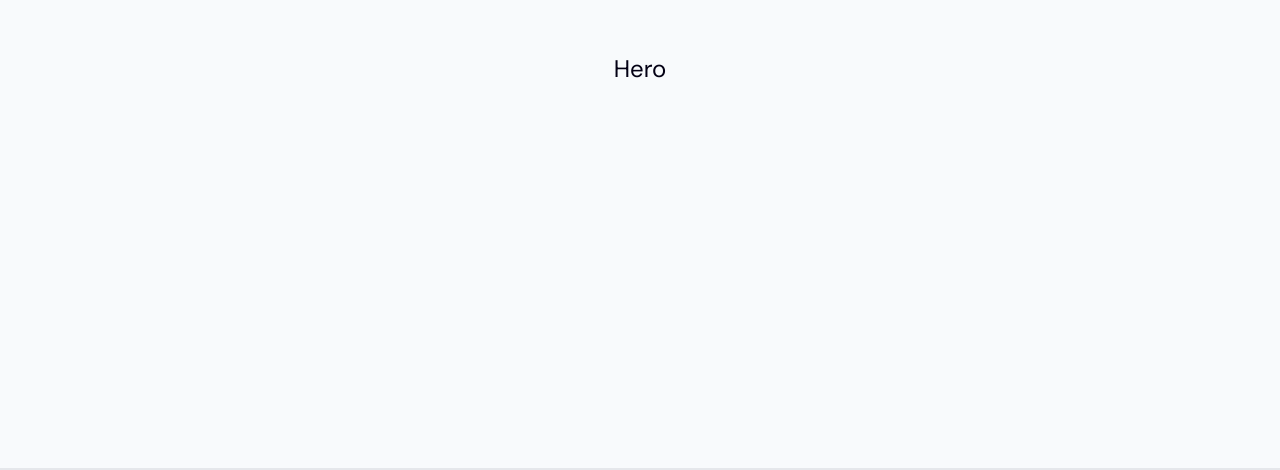
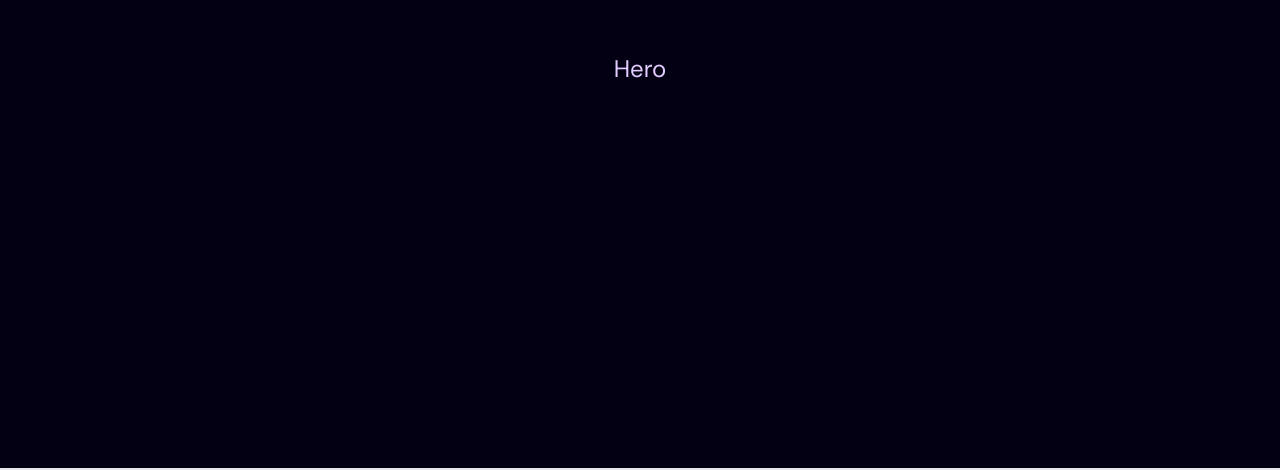
Before and after one commit to mujibur-rohman/mujiburrohman, a Next.js app: page / in a window 1280 px wide. Shown: the part 330-800 px from the top of the page. Built offline with nearby package versions, Linux system fonts and the light colour scheme.

Commit message:
feature dark mode

```diff
--- a/package.json
+++ b/package.json
@@ -18,6 +18,7 @@
     "eslint-config-next": "13.4.19",
     "framer-motion": "^10.16.4",
     "next": "13.4.19",
+    "next-themes": "^0.2.1",
     "postcss": "8.4.29",
     "react": "18.2.0",
     "react-dom": "18.2.0",
--- a/src/components/atom/switch-theme.tsx
+++ b/src/components/atom/switch-theme.tsx
@@ -1,7 +1,9 @@
 import { cn } from "@/lib/utils";
 import { SunIcon } from "@heroicons/react/20/solid";
-import { motion } from "framer-motion";
+import { AnimatePresence, motion, useAnimation } from "framer-motion";
 import { useState } from "react";
+import { useTheme } from "next-themes";
+import { MoonIcon } from "@heroicons/react/24/outline";
 
 type Props = {
   className?: string;
@@ -9,21 +11,24 @@ type Props = {
 
 function SwitchTheme({ className }: Props) {
   const [toggle, setToggle] = useState(false);
+  const { setTheme, theme } = useTheme();
+  const controls = useAnimation();
+
+  const handleThemeClick = async () => {
+    await controls.start({ y: -10, transition: { duration: 0.4 } });
+    await controls.start({ y: 100, transition: { duration: 1 } });
+    setTheme(theme === "light" ? "dark" : "light");
+    await controls.start({ y: -10, transition: { duration: 1 } });
+    await controls.start({ y: 0, transition: { duration: 0.4 } });
+  };
+
   return (
     <motion.button
-      variants={{
-        night: {
-          y: [0, -20, 100, 0],
-          transition: { duration: 2 },
-        },
-        light: {
-          y: [0, -20, 100, 0],
-          transition: { duration: 2 },
-        },
-      }}
-      animate={toggle ? "night" : "light"}
+      initial={{ y: 0 }}
+      onClick={handleThemeClick}
+      animate={controls}
       className={cn(
-        "switch-theme-mobile dark:text-neutral-100 bg-white transition-colors p-2 rounded-full cursor-pointer border-[1px] hover:dark:bg-neutral-700 dark:bg-neutral-600 shadow-lg shadow-neutral-100/5 dark:border-neutral-400",
+        "switch-theme-mobile dark:text-neutral-100 bg-white transition-colors p-2 rounded-full cursor-pointer border-[2px] hover:dark:bg-neutral-700 dark:bg-neutral-600 shadow-lg shadow-neutral-100/5 dark:border-neutral-400",
         className
       )}
     >
@@ -36,7 +41,25 @@ function SwitchTheme({ className }: Props) {
           transition: { repeat: Infinity, repeatDelay: 1 },
         }}
       >
-        <SunIcon className="w-6 h-6" />
+        <AnimatePresence>
+          {theme === "dark" ? (
+            <motion.div
+              initial={{ opacity: 0 }}
+              animate={{ opacity: 1 }}
+              exit={{ opacity: 0 }}
+            >
+              <SunIcon className="w-6 h-6" />
+            </motion.div>
+          ) : (
+            <motion.div
+              initial={{ opacity: 0 }}
+              animate={{ opacity: 1 }}
+              exit={{ opacity: 0 }}
+            >
+              <MoonIcon className="w-6 h-6 text-neutral-300" />
+            </motion.div>
+          )}
+        </AnimatePresence>
       </motion.div>
     </motion.button>
   );
--- a/src/components/organisme/mobile-navigation.tsx
+++ b/src/components/organisme/mobile-navigation.tsx
@@ -44,11 +44,10 @@ type Props = {
 
 function MobileNavigation({ inSection }: Props) {
   return (
-    <div className="fixed grid grid-cols-5 px-6 py-4 dark:text-neutral-100 md:hidden bottom-0 left-0 right-0 rounded-t-3xl backdrop-blur-md border-t-[2px] dark:border-neutral-400">
+    <div className="fixed grid grid-cols-5 px-2 py-4 dark:text-neutral-100 md:hidden bottom-0 left-0 right-0 rounded-t-3xl backdrop-blur-md border-t-[2px] dark:border-neutral-400">
       {menus.map((menu) => (
-        <div className="px-2  ">
+        <div className="px-2" key={menu.id}>
           <a
-            key={menu.id}
             href={`#${menu.id}`}
             className={cn(
               "cursor-pointer transition-colors duration-500 rounded-xl relative py-2 flex flex-col justify-center items-center gap-1",
--- a/src/hooks/useInView.tsx
+++ b/src/hooks/useInView.tsx
@@ -1,7 +1,7 @@
 import { SectionContext } from "@/context/section-provider";
 import { useContext, useEffect, useRef, useState } from "react";
 
-function useInView(options?: IntersectionObserverInit | undefined) {
+function useInView(options?: IntersectionObserverInit) {
   const [inView, setInView] = useState<string>("");
   const ref = useRef(null);
   const { sectionHandler } = useContext(SectionContext);
--- a/src/pages/_app.tsx
+++ b/src/pages/_app.tsx
@@ -1,11 +1,14 @@
 import SectionProvider from "@/context/section-provider";
 import "@/styles/globals.css";
+import { ThemeProvider } from "next-themes";
 import type { AppProps } from "next/app";
 
 export default function App({ Component, pageProps }: AppProps) {
   return (
-    <SectionProvider>
-      <Component {...pageProps} />
-    </SectionProvider>
+    <ThemeProvider defaultTheme="dark" themes={["dark", "light"]}>
+      <SectionProvider>
+        <Component {...pageProps} />
+      </SectionProvider>
+    </ThemeProvider>
   );
 }
--- a/src/pages/index.tsx
+++ b/src/pages/index.tsx
@@ -12,10 +12,10 @@ export default function Home() {
   const { section } = useContext(SectionContext);
   console.log(section);
   return (
-    <main data-theme="d" className="relative">
+    <main className="relative">
       <SwitchTheme className="fixed bottom-[7rem] left-5 md:hidden" />
       <MobileNavigation inSection={section} />
-      <div className="bg-neutral-light-500 dark:bg-neutral-500 text-neutral-500 dark:text-primary-purple-100">
+      <div className="bg-neutral-light-500 transition-colors dark:bg-neutral-500 text-neutral-500 dark:text-primary-purple-100">
         <Hero />
         <About />
         <Work />
--- a/src/styles/globals.css
+++ b/src/styles/globals.css
@@ -41,6 +41,6 @@
   left: 50%;
   bottom: -3rem;
   transform: translateX(-50%);
-  width: 1px;
+  width: 2px;
   height: 3rem;
 }
```
Also changed, not shown: 1 other file (tests, documents, lock files or other folders).
